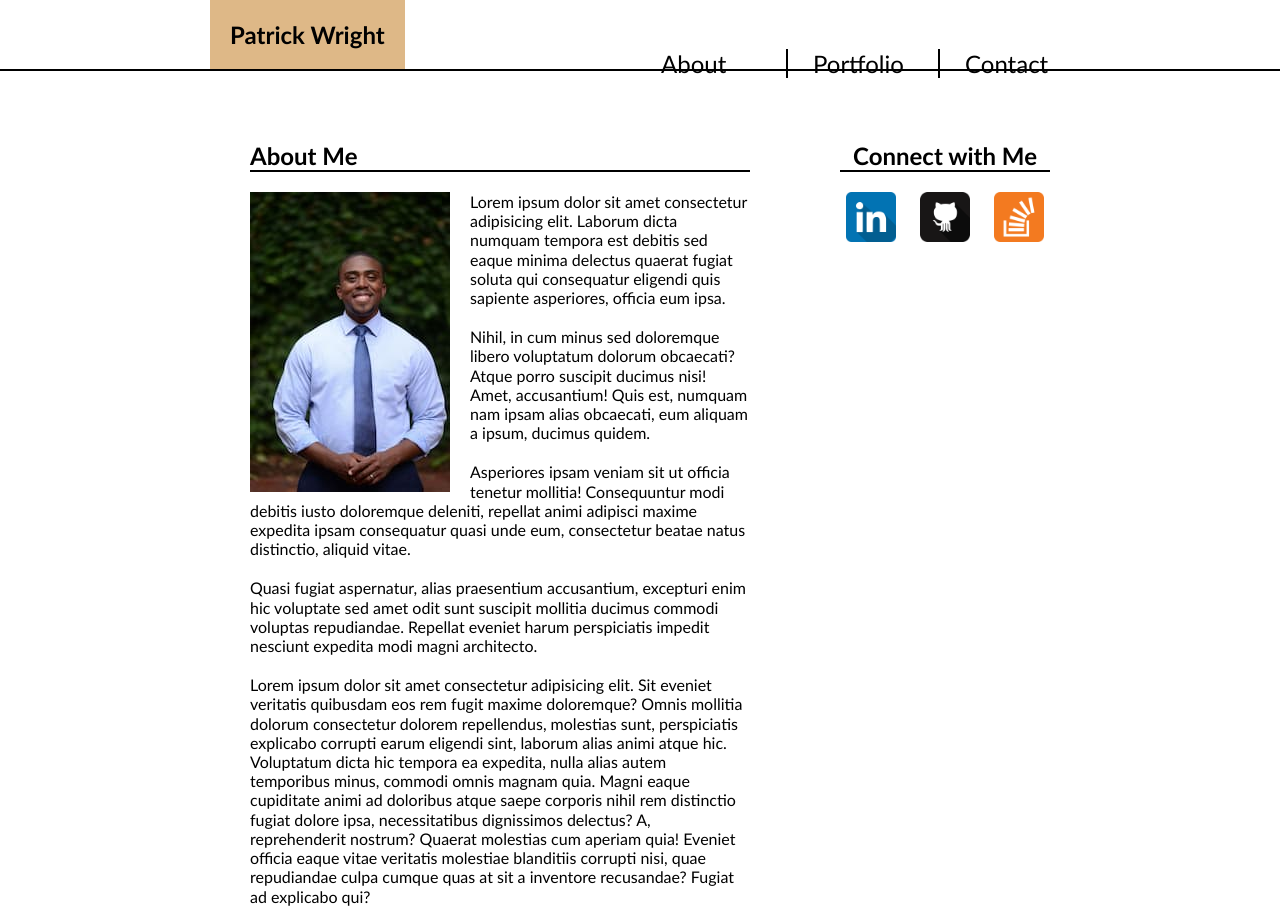
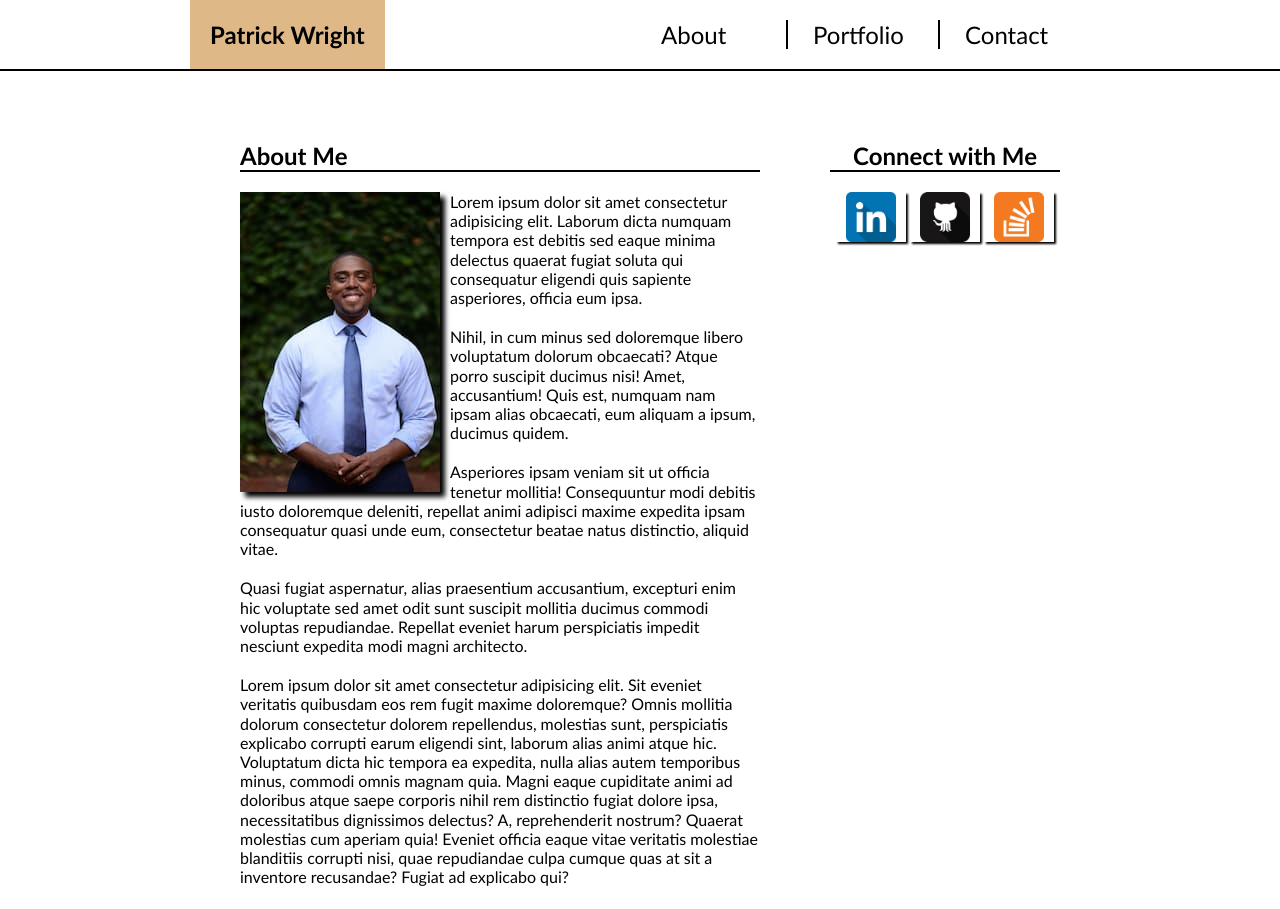
Before and after one commit to ptwright24/m5-hw5-wright-patrick, a plain HTML site: page index.html in a window 1280 px wide. Shown: the top 909 px of the page. Drawn offline with Linux system fonts and the light colour scheme.

Commit message:
final edits

```diff
--- a/styles.css
+++ b/styles.css
@@ -32,14 +32,14 @@ footer {
 }
 
 h1, h2 {
-    margin: 20px;
+    margin: 20px 10px;
     border-bottom: 2px black solid;
     font-size: 24px;
 }
 
 p {
     line-height: 120%;
-    margin: 20px;
+    margin: 20px 10px;
 }
 
 .container {
@@ -50,13 +50,17 @@ p {
 .container>a {
     max-width: 100px;
     width: 30%;
-    margin: 30px 20px;
+    margin: 30px 0;
     font-size: 24px;
     font-weight: bold;
     text-decoration: none;
     color: black;
     background-color: burlywood;
     padding: 20px;
+}
+
+nav {
+    display: inline;
 }
 
 .container nav a {
@@ -95,9 +99,11 @@ aside {
 
 aside img {
     padding:  0 10px;
+    box-shadow: 2px 2px 2px;
 }
 
 article img {
     float: left;
-    margin: 0 20px;
+    margin: 0 10px;
+    box-shadow: 5px 5px 5px;
 }
```
Also changed, not shown: 1 other file.
